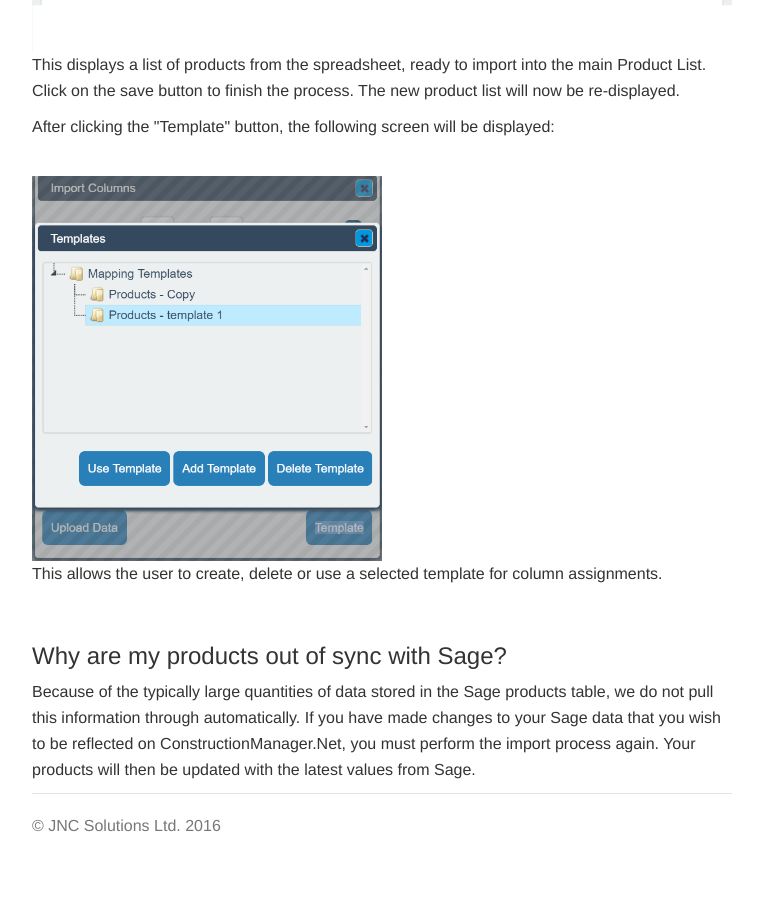
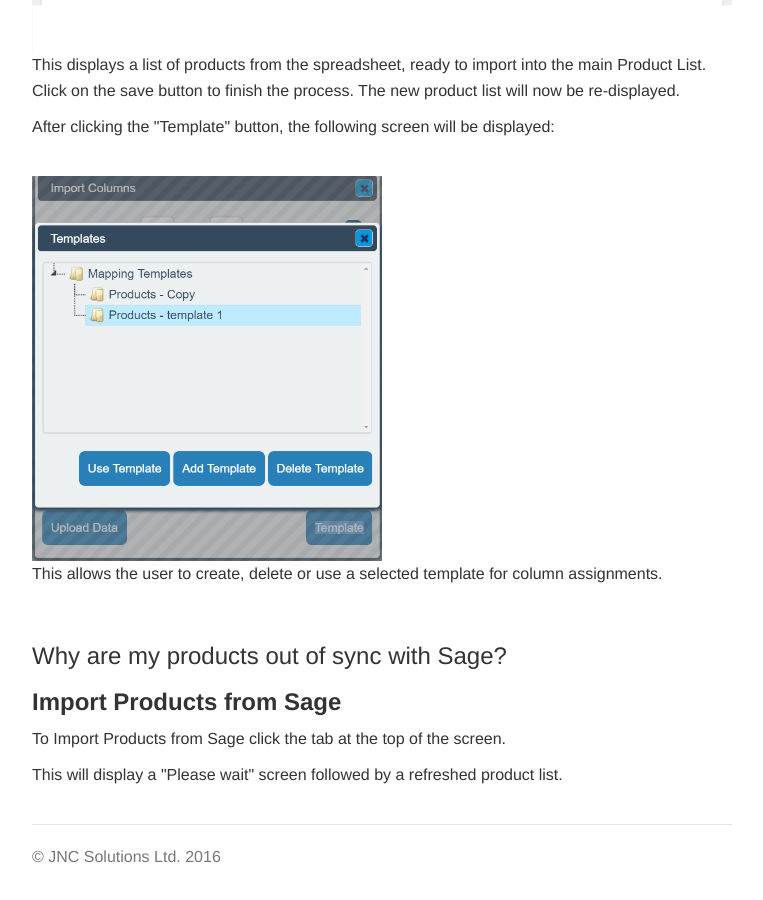
Before and after one commit to JNCSolutions/ConstructionManagerDocs, a Jekyll site: the page built from products.html, in a window 1280 px wide and 900 px high, scrolled down 4361 px. Shown: the whole window, without its empty margins (258-1021 px from the left). Built offline with Jekyll 4.4.1, drawn with Linux system fonts in a browser that asks for light colours; before the commit the page ends 5230 px from its top, so only the background shows below that.

Commit message:
Update products.html

```diff
--- a/products.html
+++ b/products.html
@@ -113,9 +113,9 @@ title: Products
 
     <h3 id="not-automatic">Why are my products out of sync with Sage?</h3>
 
-    <p>Because of the typically large quantities of data stored in the Sage products table,
-       we do not pull this information through automatically.
-       If you have made changes to your Sage data that you wish to be reflected on ConstructionManager.Net,
-       you must perform the import process again. Your products will then be updated with the latest values from Sage.</p>
+    <h3 id="import-products-from-sage"><b>Import Products from Sage</b></h3>
+      <p>To Import Products from Sage click the tab at the top of the screen.</p>
+      <p>This will display a "Please wait" screen followed by a refreshed product list.</p>
+      <br>
 
 </div>
```
